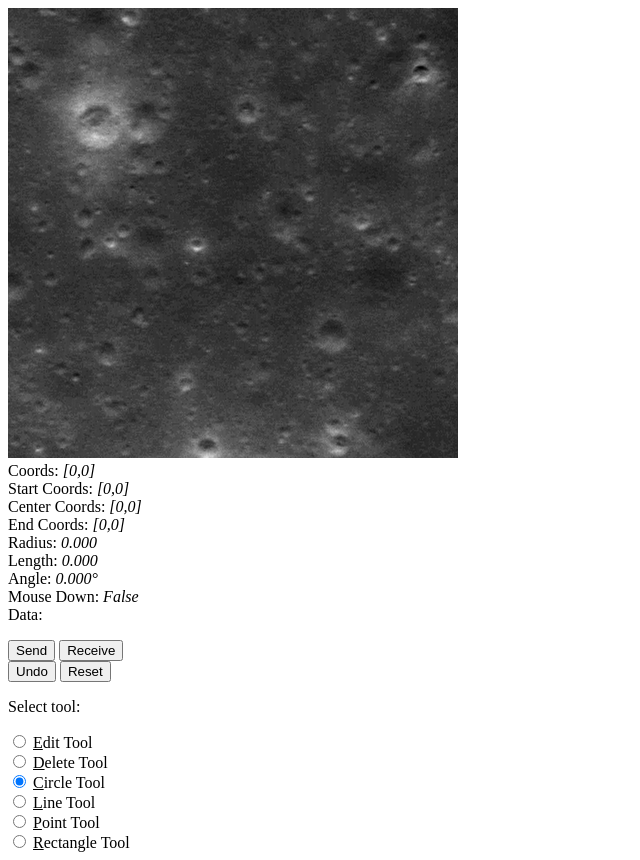
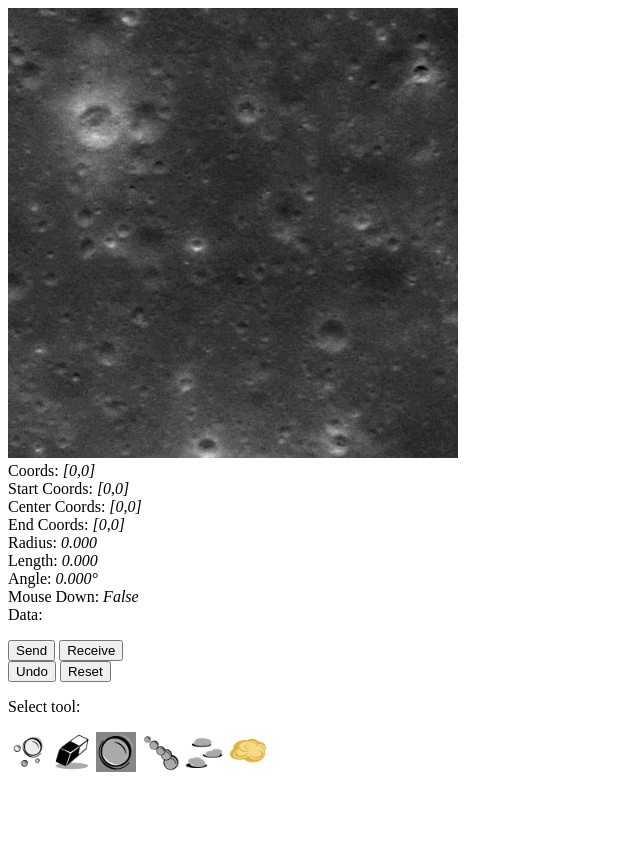
Before and after one commit to TheRealFakeAdmin/Canvas-Testing, a PHP site: page / in a window 1280 px wide. Shown: the whole page, without its empty margins (0-640 px from the left). After the commit the page ends 772 px from the top, so only its background shows below. Run offline with PHP 8.4, Linux system fonts and the light colour scheme.

Commit message:
Radio Imagery
- Radio buttons are now represented as images.
- Other stuff

```diff
--- a/index.php
+++ b/index.php
@@ -4,21 +4,7 @@
         <meta charset="UTF-8" />
         <title>Canvas Testing</title>
         <link rel="icon" href="favicon.png" type="image/png">
-        <style>
-            body {
-                -webkit-user-select: none;
-                -moz-user-select: none;
-                -ms-user-select: none;
-                user-select: none;
-            }
-            #canvas {
-                background: url("images/00181.png");
-                background-size: 100%;
-            }
-            #canvas:hover {
-                cursor: crosshair;
-            }
-        </style>
+        <link rel="stylesheet" type="text/css" href="style.css">
     </head>
     <body>
 
@@ -44,18 +30,30 @@
             <!--<input type="checkbox" id="delTool"><label for="delTool"> Delete Tool</label>-->
             <div>
                 <p>Select tool:</p>
+                <label>
                     <input type="radio" id="editTool" name="tool" value="-2">
-                <label for="editTool"><u>E</u>dit Tool</label><br>
+                    <img src="images/icons/NewIcons-09-onLight.png" title="Edit" alt="Edit Tool">
+                </label>
+                <label>
                     <input type="radio" id="delTool" name="tool" value="-1">
-                <label for="delTool"><u>D</u>elete Tool</label><br>
+                    <img src="images/icons/NewIcons-01-eraser.png" title="Delete" alt="Delete Tool">
+                </label>
+                <label>
                     <input checked="checked" type="radio" id="circleTool" name="tool" value="0">
-                <label for="circleTool"><u>C</u>ircle Tool</label><br>
+                    <img src="images/icons/NewIcons-06-Crater.png" title="Crater" alt="Crater Tool">
+                </label>
+                <label>
                     <input type="radio" id="lineTool" name="tool" value="1">
-                <label for="lineTool"><u>L</u>ine Tool</label><br>
+                    <img src="images/icons/NewIcons-08-craterchain.png" title="Line" alt="Line Tool">
+                </label>
+                <label>
                     <input type="radio" id="pointTool" name="tool" value="2">
-                <label for="pointTool"><u>P</u>oint Tool</label><br>
+                    <img src="images/icons/NewIcons-12-rocks.png" title="Point" alt="Point Tool">
+                </label>
+                <label>
                     <input type="radio" id="rectangleTool" name="tool" value="3">
-                <label for="rectangleTool"><u>R</u>ectangle Tool</label>
+                    <img src="images/icons/NewIcons-17-asteroids.png" title="Rectangle" alt="Rectangle Tool">
+                </label>
             </div>
         </div>
 
--- a/modules/circle.js
+++ b/modules/circle.js
@@ -1,4 +1,6 @@
 import { distanceCalc } from './temp.js';
+
+let Settings;
 
 // Setup Class
 
@@ -16,7 +18,7 @@ class Circle {
      */
     constructor(x, y, radius) {
         this.timestamp = Date.now();
-        this.type = 0
+        this.type = 0;
 
         this.x = x;
         this.y = y;
@@ -91,9 +93,13 @@ function addCirclePR(x, y, radius, index) {
     LOREM_IPSUM.latest.radius = radius;
 }
 
+
+console.log(SETTINGS);
+
+
 MARKS.set('Circle', {
     type: 0,
-    class: Circle,
+    Class: Circle,
     priv: _Circle2D,
     addP2P: addCircleP2P,
     addPR: addCircleP2P
--- a/modules/line.js
+++ b/modules/line.js
@@ -82,7 +82,7 @@ function drawLineP2P(x1, y1, x2, y2, index) {
 
 MARKS.set('Line', {
     type: 1,
-    class: Line,
+    Class: Line,
     priv: _Line2D,
     addP2P: drawLineP2P
 })
--- a/modules/point.js
+++ b/modules/point.js
@@ -58,9 +58,9 @@ function addPoint(x, y, index) {
 
 MARKS.set('Point', {
     type: 2,
-    class: Point,
+    Class: Point,
     priv: _Point2D,
-    add: addPoint
+    addPt: addPoint
 })
 
 
--- a/modules/rectangle.js
+++ b/modules/rectangle.js
@@ -181,7 +181,7 @@ function addRectangleP2P(x1, y1, x2, y2, index) {
 
 MARKS.set('Rectangle', {
     type: 3,
-    class: Rectangle,
+    Class: Rectangle,
     priv: _Rectangle2D,
     addP2P: addRectangleP2P
 })
--- /dev/null
+++ b/style.css
@@ -0,0 +1,35 @@
+body {
+    -webkit-user-select: none;
+    -moz-user-select: none;
+    -ms-user-select: none;
+    user-select: none;
+}
+
+#canvas {
+    background: url("images/00181.png");
+    background-size: 100%;
+}
+
+#canvas:hover {
+    cursor: crosshair;
+}
+
+/* src: https://stackoverflow.com/a/17541916 */
+/* HIDE RADIO */
+[type=radio] {
+    position: absolute;
+    opacity: 0;
+    width: 0;
+    height: 0;
+}
+
+/* IMAGE STYLES */
+[type=radio] + img {
+    cursor: pointer;
+    height: 2.5rem;
+}
+
+/* CHECKED STYLES */
+[type=radio]:checked + img {
+    background-color: #868686;
+}
```
Also changed, not shown: images/icons/NewIcons-01-eraser.png (added), images/icons/NewIcons-06-Crater.png (added), images/icons/NewIcons-07-ejecta.png (added), images/icons/NewIcons-08-craterchain.png (added), images/icons/NewIcons-09-onLight.png (added), images/icons/NewIcons-10-onDark.png (added), images/icons/NewIcons-11-boulder.png (added), images/icons/NewIcons-12-rocks.png (added), images/icons/NewIcons-14-Vesta-Bright.png (added), images/icons/NewIcons-15-Vesta-Dark.png (added), images/icons/NewIcons-17-asteroids.png (added), images/icons/NewIcons-19-easy.png (added), images/icons/NewIcons-20-hard.png (added). Lines whose indentation alone changed are shown as unchanged.
